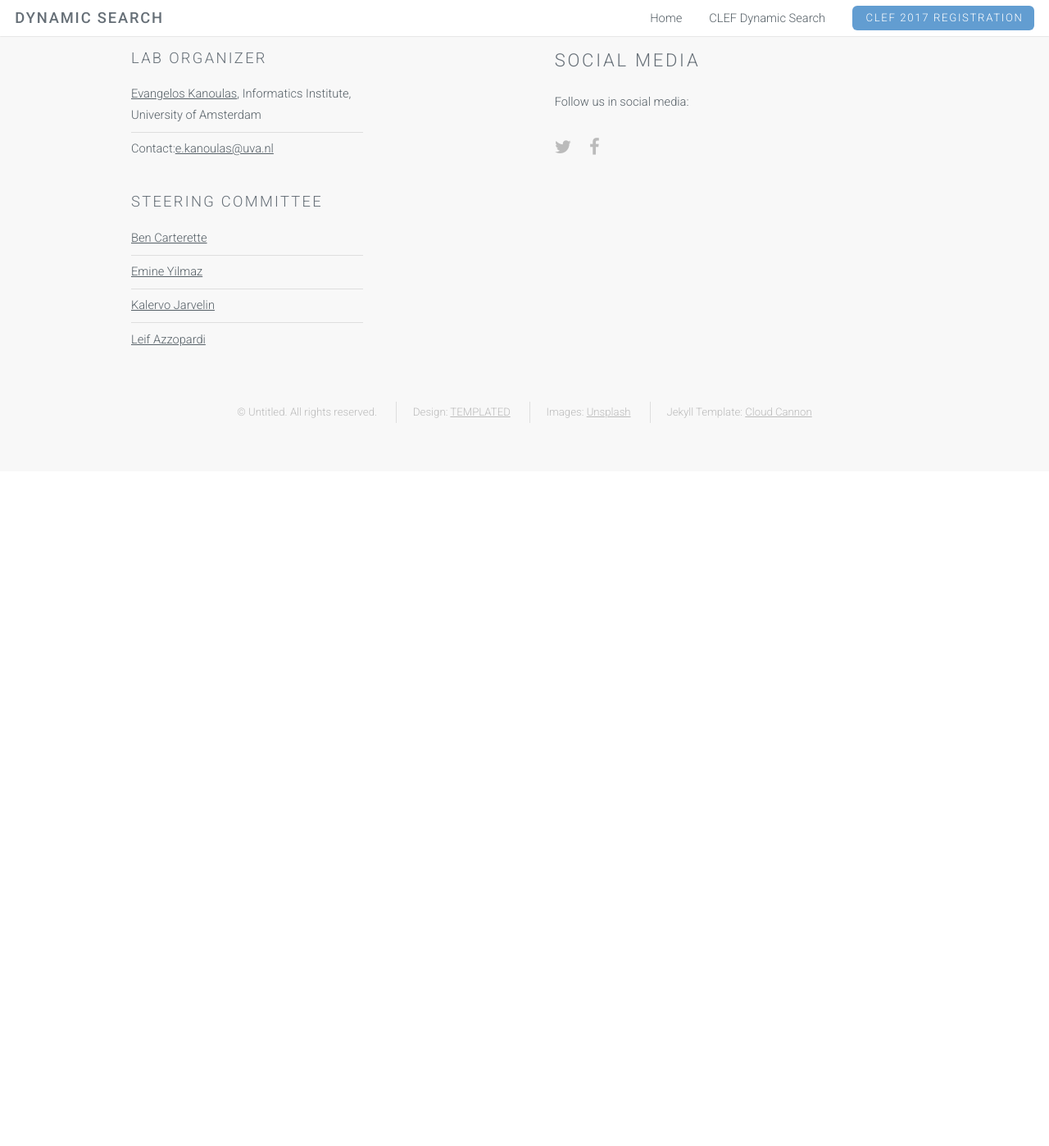
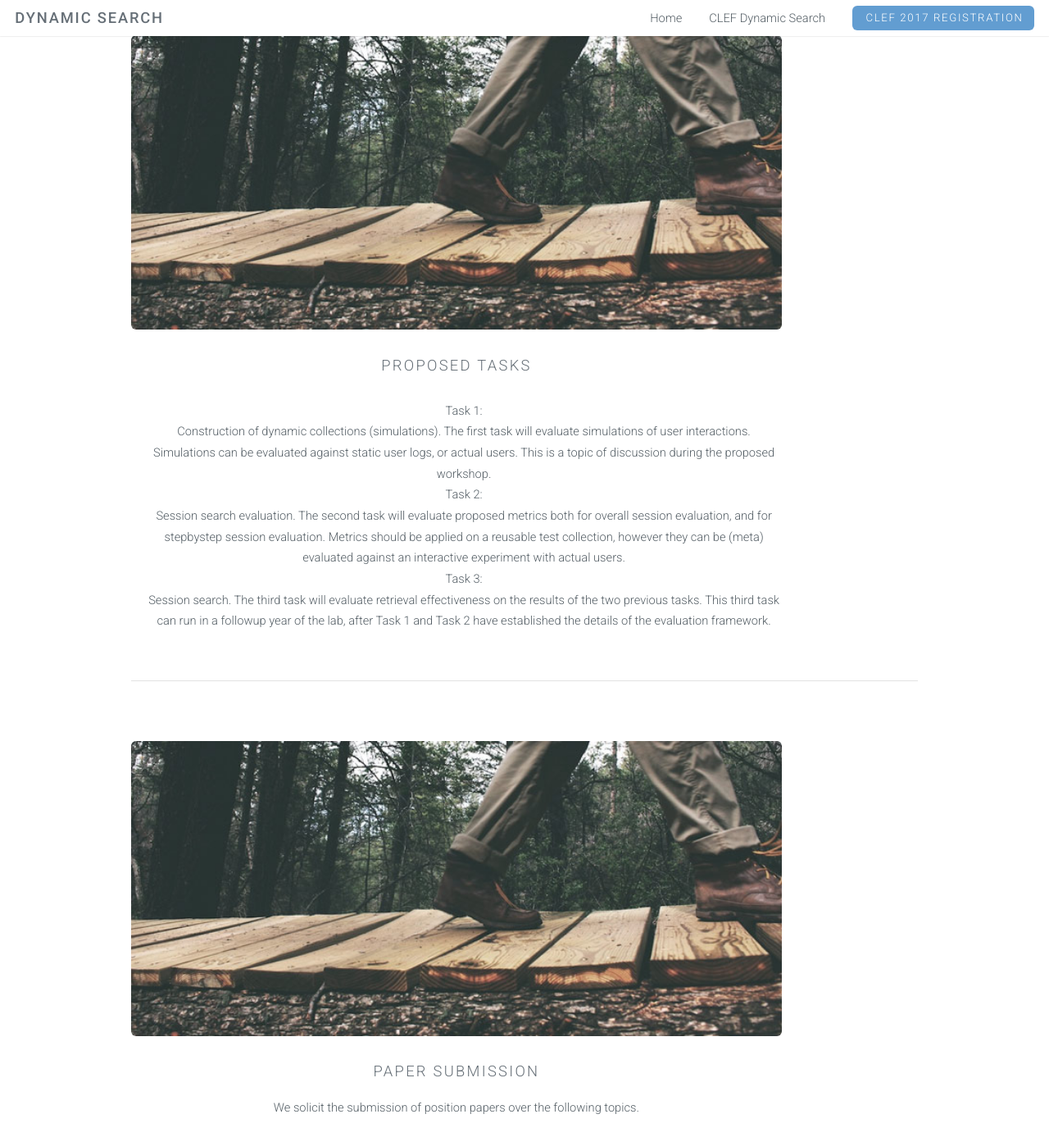
Before and after one commit to ekanou/dynamicsearch, a Jekyll site: the page built from clef-lab.html, in a window 1280 px wide and 1400 px high, scrolled down 1135 px. Shown: the whole window at 82% size. Built offline with Jekyll 4.4.1, drawn with Linux system fonts in a browser that asks for light colours; before the commit the page ends 1710 px from its top, so only the background shows below that; some of the changed text lies outside the part shown.

Commit message:
Update clef-lab.html

```diff
--- a/clef-lab.html
+++ b/clef-lab.html
@@ -35,30 +35,61 @@ layout: default
                 </section>
             </div>
         </div>
-        <!--
+
+        <!-- Proposed Tasks -->
         <hr class="major" />
         <div class="row">
-            <div class="6u">
+            <div class="10u">
                 <section class="special">
-                    <a href="#" class="image fit"><img src="images/pic01.jpg" alt="" /></a>
-                    <h3>Mollis adipiscing nisl</h3>
-                    <p>Eget mi ac magna cep lobortis faucibus accumsan enim lacinia adipiscing metus urna adipiscing cep commodo id. Ac quis arcu amet. Arcu nascetur lorem adipiscing non faucibus odio nullam arcu lobortis. Aliquet ante feugiat. Turpis aliquet ac posuere volutpat lorem arcu aliquam lorem.</p>
-                    <ul class="actions">
-                        <li><a href="#" class="button alt">Learn More</a></li>
-                    </ul>
+                    <a href="#Proposed Tasks" class="image fit"><img src="images/pic01.jpg" alt="" /></a>
+                    <h3>Proposed Tasks</h3>
+                    <p>
+                        <ol>
+                            <dt>Task 1:</dt>
+                            <dd>
+                            Construction of dynamic collections (simulations). The first task will evaluate simulations of user interactions. Simulations can be evaluated against static user logs, or actual users. This is a topic of discussion during the proposed workshop.
+                            </dd>
+                            <dt>Task 2:</dt>
+                            <dd>Session search evaluation. The second task will evaluate proposed metrics both for overall session evaluation, and for step­by­step session evaluation. Metrics should be applied on a reusable test collection, however they can be (meta­) evaluated against an interactive experiment with actual users.
+                            </dd>
+                            <dt> Task 3:</dt>
+                            <dd>Session search. The third task will evaluate retrieval effectiveness on the results of the two previous tasks. This third task can run in a follow­up year of the lab, after Task 1 and Task 2 have established the details of the evaluation framework.
+                            </dd>
+                        </ol>
+                    </p>
                 </section>
             </div>
-            <div class="6u">
+        </div>
+
+        <!-- Paper Submission -->
+        <hr class="major" />
+        <div class="row">
+            <div class="10u">
                 <section class="special">
-                    <a href="#" class="image fit"><img src="images/pic02.jpg" alt="" /></a>
-                    <h3>Neque ornare adipiscing</h3>
-                    <p>Eget mi ac magna cep lobortis faucibus accumsan enim lacinia adipiscing metus urna adipiscing cep commodo id. Ac quis arcu amet. Arcu nascetur lorem adipiscing non faucibus odio nullam arcu lobortis. Aliquet ante feugiat. Turpis aliquet ac posuere volutpat lorem arcu aliquam lorem.</p>
-                    <ul class="actions">
-                        <li><a href="#" class="button alt">Learn More</a></li>
+                    <a href="#Paper Submission" class="image fit"><img src="images/pic01.jpg" alt="" /></a>
+                    <h3>Paper Submission</h3>
+                    <p> We solicit the submission of position papers over the following topics.
+                    </p>
+                </section>
+            </div>
+        </div>
+
+        <!-- Important Dates -->
+        <hr class="major" />
+        <div class="row">
+            <div class="10u">
+                <section class="special">
+                    <a href="#Important Dates" class="image fit"><img src="images/pic01.jpg" alt="" /></a>
+                    <h3>Important Dates</h3>
+                    <ul>
+                        <li>Labs registration opens: 4 November 2016</li>
+                        <li>Registration closes: 21 April 2017</li>
+                        <li>Submission of Participant Papers [CEUR-WS]: 26 May 2017</li>
+                        <li>Notification of Acceptance Participant Papers [CEUR-WS]: 16 June 2017</li>
+                        <li>Camera Ready Copy of Participant Papers and Extended Lab Overviews [CEUR-WS] due: 3 July 2017</li>
                     </ul>
                 </section>
             </div>
         </div>
-        -->
     </div>
 </section>
```
